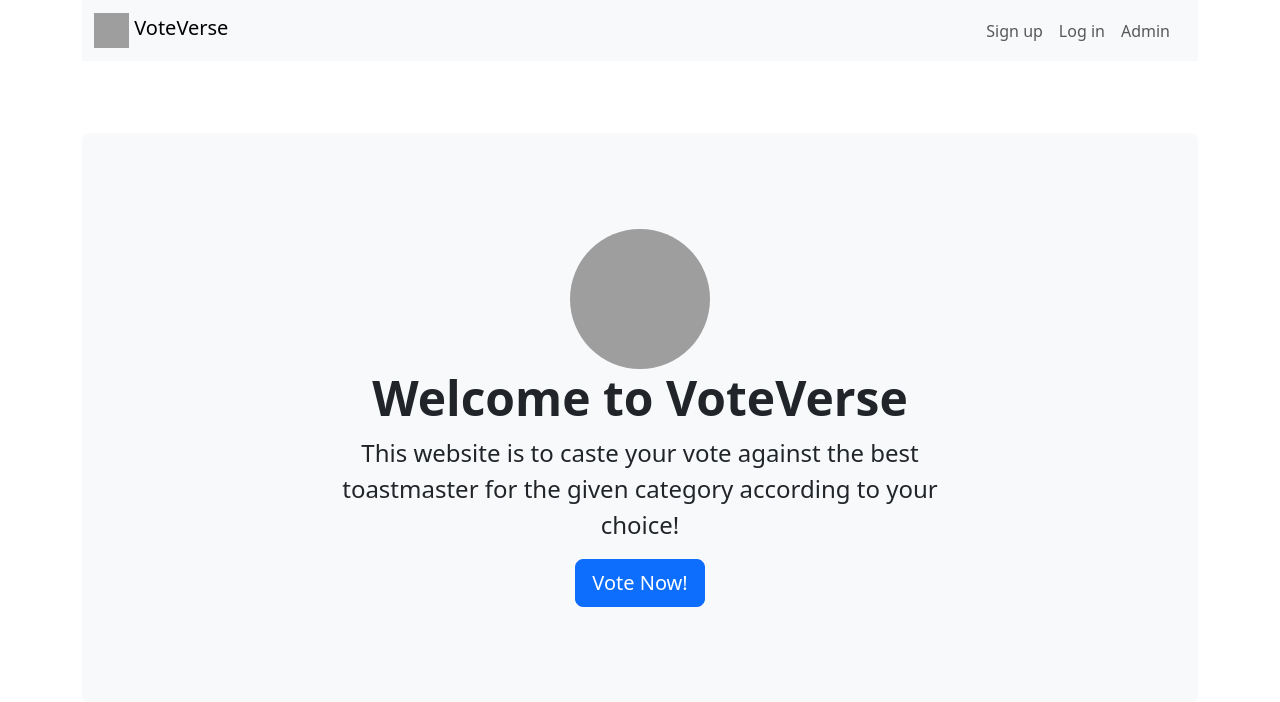
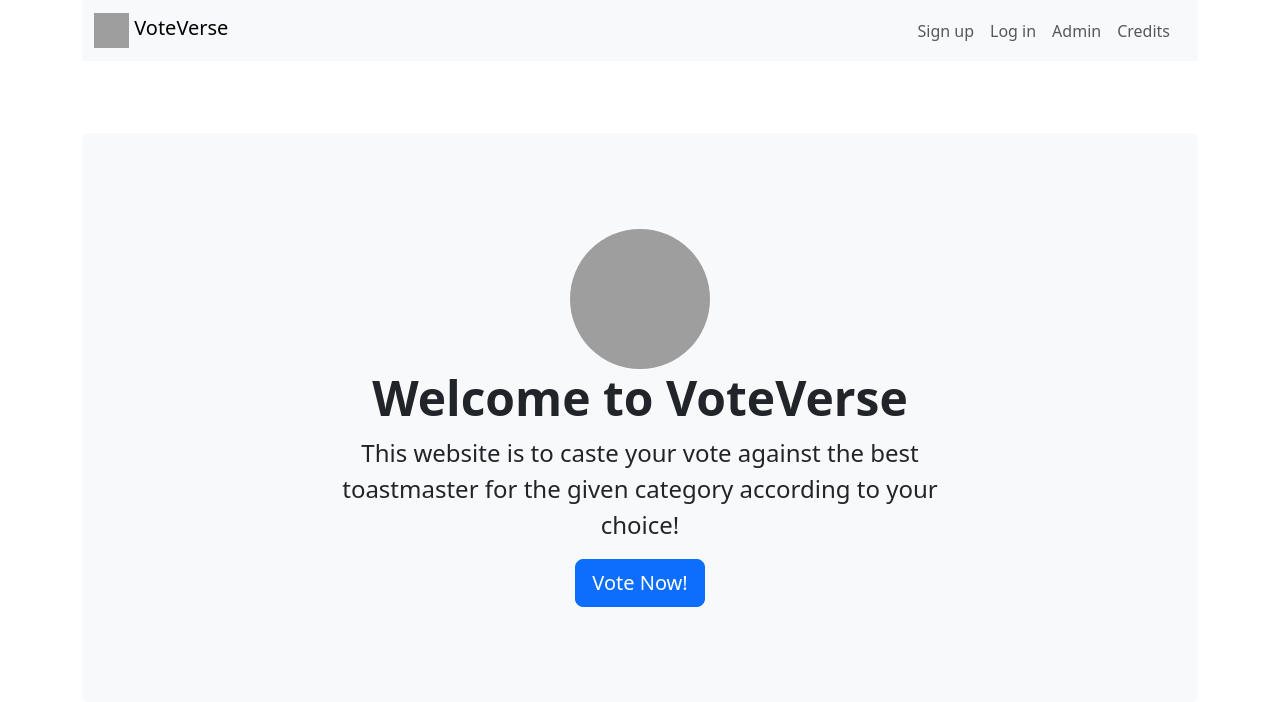
Before and after one commit to ravin-d-27/Poll_App, a Django app: page / in a window 1280 px wide. Shown: the top 702 px of the page. Run offline with Django 4.2, Linux system fonts and the light colour scheme; parts of the project's set-up code (start-up, migrations or seed data) failed here and were passed over; grey boxes are pictures that could not be loaded.

Commit message:
Changed the Navbar

```diff
--- a/Polls_App/Polls_App/templates/base.html
+++ b/Polls_App/Polls_App/templates/base.html
@@ -102,6 +102,7 @@
               <a class='nav-item nav-link' href="{% url 'login' %}">Log in</a>
               <a class='nav-item nav-link' href="/admin/">Admin</a>
               {% endif %}
+              <a class='nav-item nav-link' href="{% url 'credits' %}">Credits</a>
             </div>
           </div>
       </div>
```
